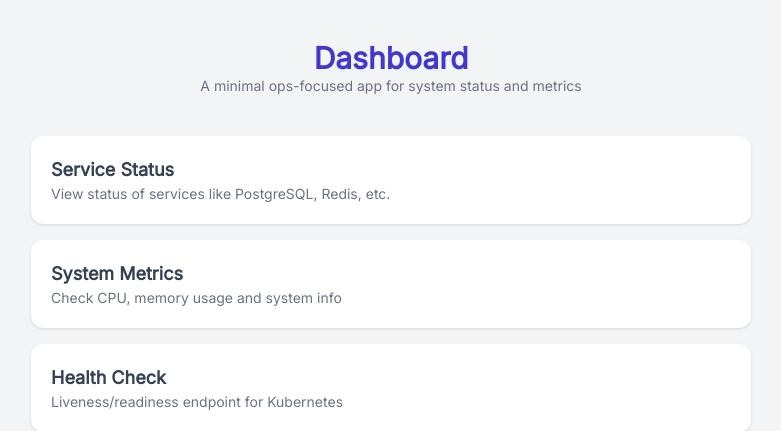
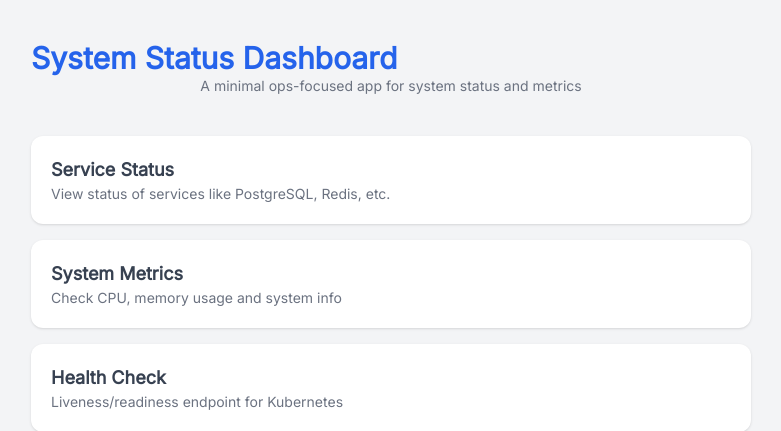
Before and after one commit to srikxcipher/ops-dash, a Flask app: page / in a window 1280 px wide. Shown: the top 431 px of the page, without its empty margins (249-1030 px from the left). Run offline with Flask 2, Linux system fonts and the light colour scheme; some libraries are stand-ins or nearby versions.

Commit message:
Update UI title and heading

```diff
--- a/app/templates/index.html
+++ b/app/templates/index.html
@@ -13,7 +13,7 @@
 <body class="bg-gray-100 text-gray-800">
   <div class="max-w-3xl mx-auto py-10 px-6">
     <header class="mb-10">
-      <h1 class="text-3xl font-bold text-center text-indigo-700">Dashboard</h1>
+      <h1 class="text-3xl font-bold text-blue-600">System Status Dashboard </h1>
       <p class="text-center text-sm text-gray-500">A minimal ops-focused app for system status and metrics</p>
     </header>
 
```
